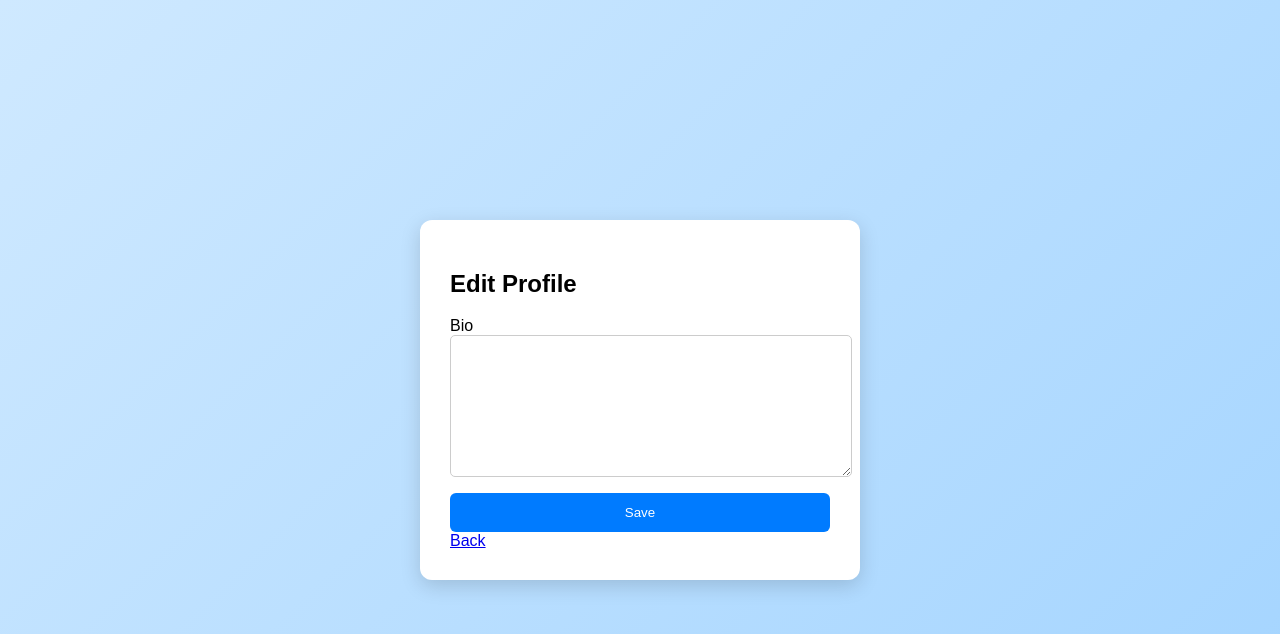
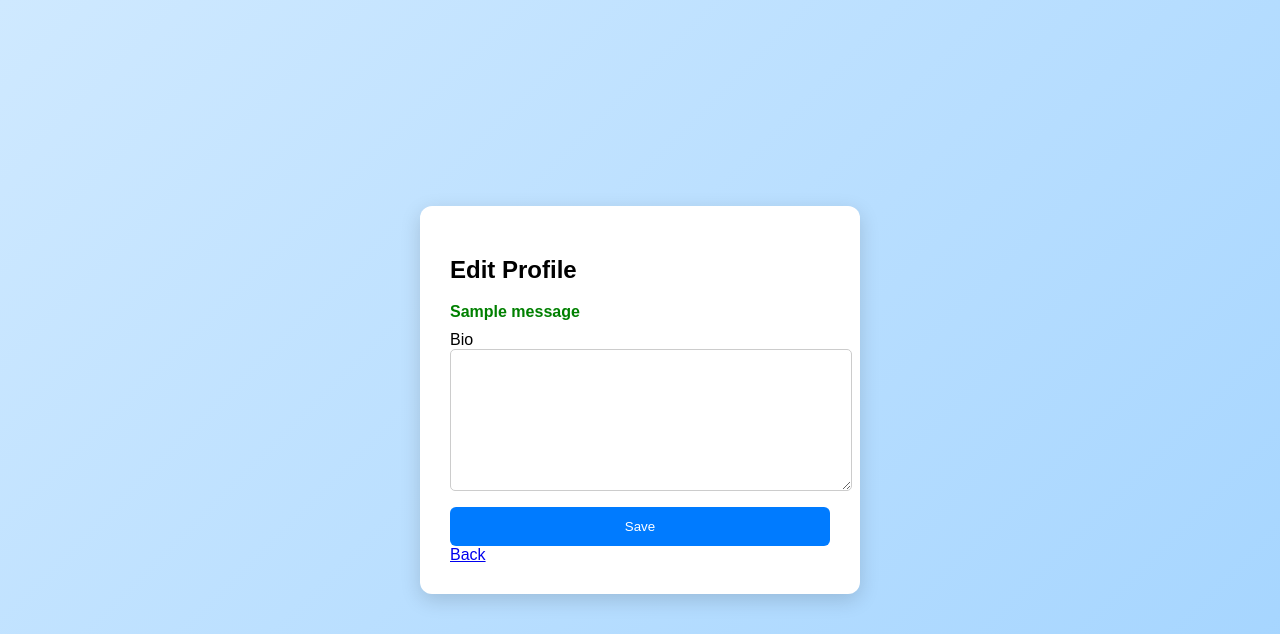
Before and after one commit to akz0015z/MySecureApp, a Flask app: page /edit_profile in a window 1280 px wide. Shown: the top 634 px of the page. Run offline with Flask 3, Linux system fonts and the light colour scheme; a user stored in the database is signed in; one stand-in notice (Sample message) is shown.

Commit message:
Secure version: updated edit_profile template and validation

```diff
--- a/templates/edit_profile.html
+++ b/templates/edit_profile.html
@@ -38,12 +38,36 @@
             border: none;
             border-radius: 6px;
         }
+
+        .flash-error {
+            color: red;
+            font-weight: bold;
+            margin-bottom: 10px;
+        }
+
+        .flash-success {
+            color: green;
+            font-weight: bold;
+            margin-bottom: 10px;
+        }
     </style>
 </head>
 <body>
 
 <div class="container">
     <h2>Edit Profile</h2>
+
+    {% with messages = get_flashed_messages(with_categories=true) %}
+      {% if messages %}
+        {% for category, message in messages %}
+          {% if category == "error" %}
+            <p class="flash-error">{{ message }}</p>
+          {% else %}
+            <p class="flash-success">{{ message }}</p>
+          {% endif %}
+        {% endfor %}
+      {% endif %}
+    {% endwith %}
 
     <form method="POST">
         {{ form.csrf_token }}
```
